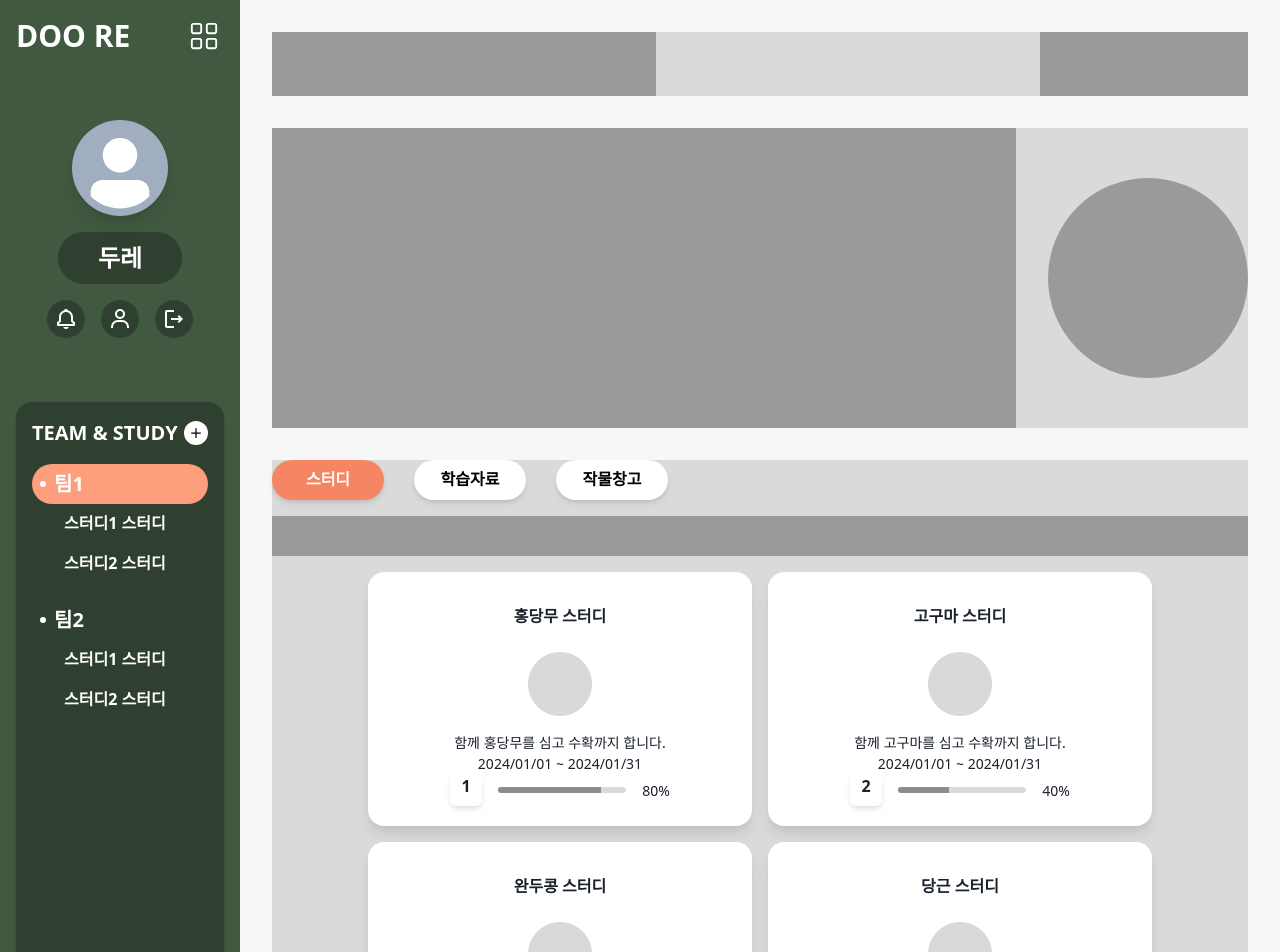
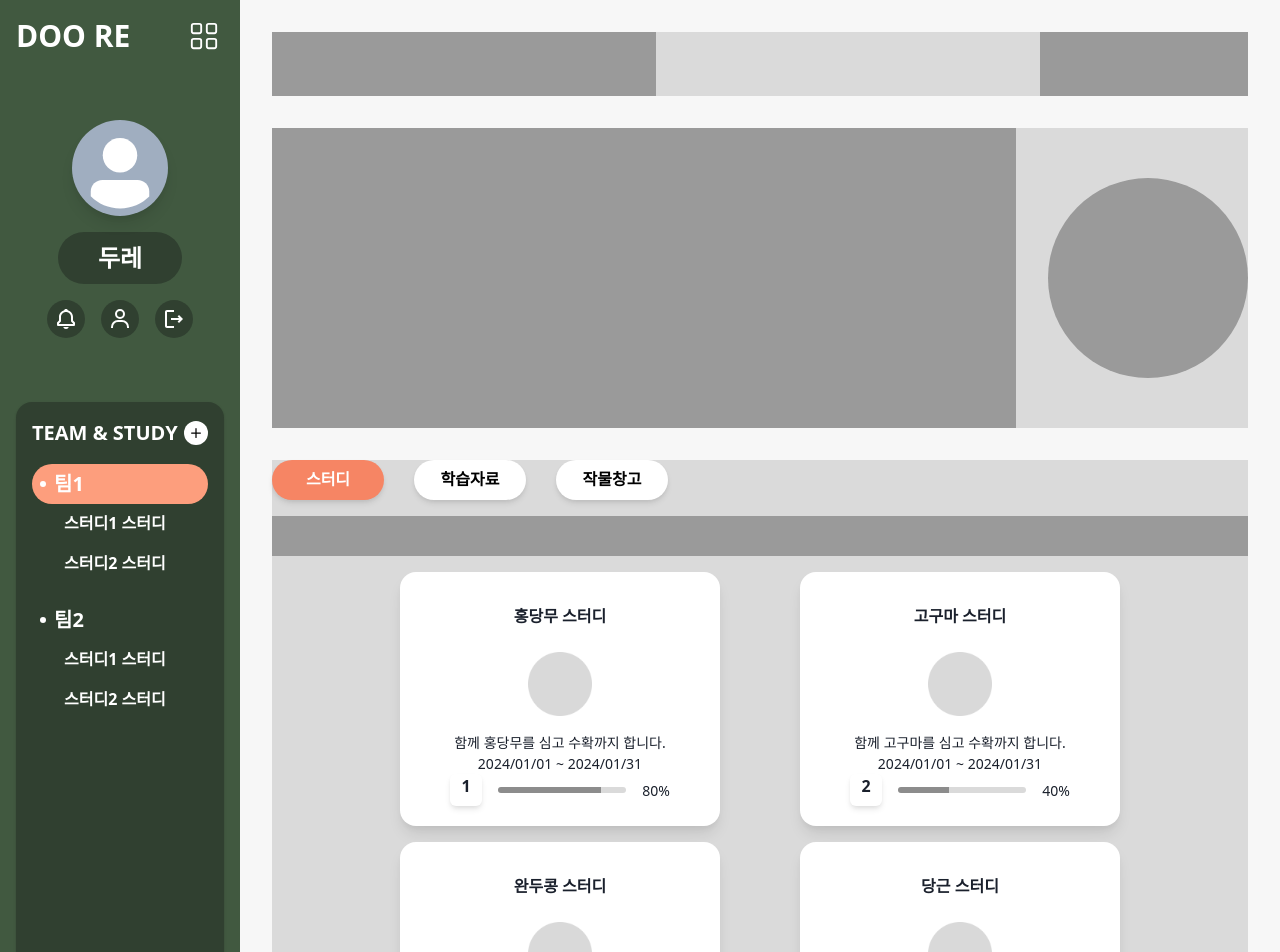
Before and after one commit to BDD-CLUB/01-doo-re-front, a Next.js app: page /team/1 in a window 1280 px wide. Shown: the top 952 px of the page. Built offline with nearby package versions, Linux system fonts and the light colour scheme.

Commit message:
refactor : 스터디카드 수정

```diff
--- a/src/components/StudyCard/index.tsx
+++ b/src/components/StudyCard/index.tsx
@@ -10,7 +10,7 @@ const StudyCard = ({ name, description, startDate, endDate, cropId, percent, ran
         justifyContent="center"
         display="flex"
         w="100%"
-        // maxW="80"
+        maxW="80"
         h="100%"
         pt="6"
         shadow="lg"
```
